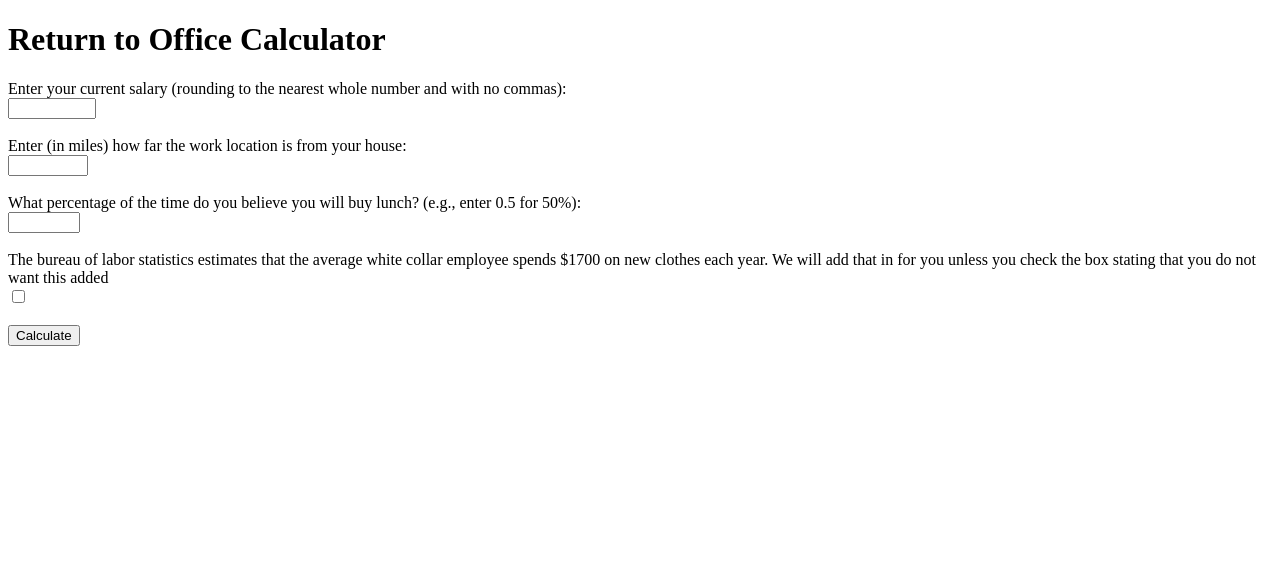
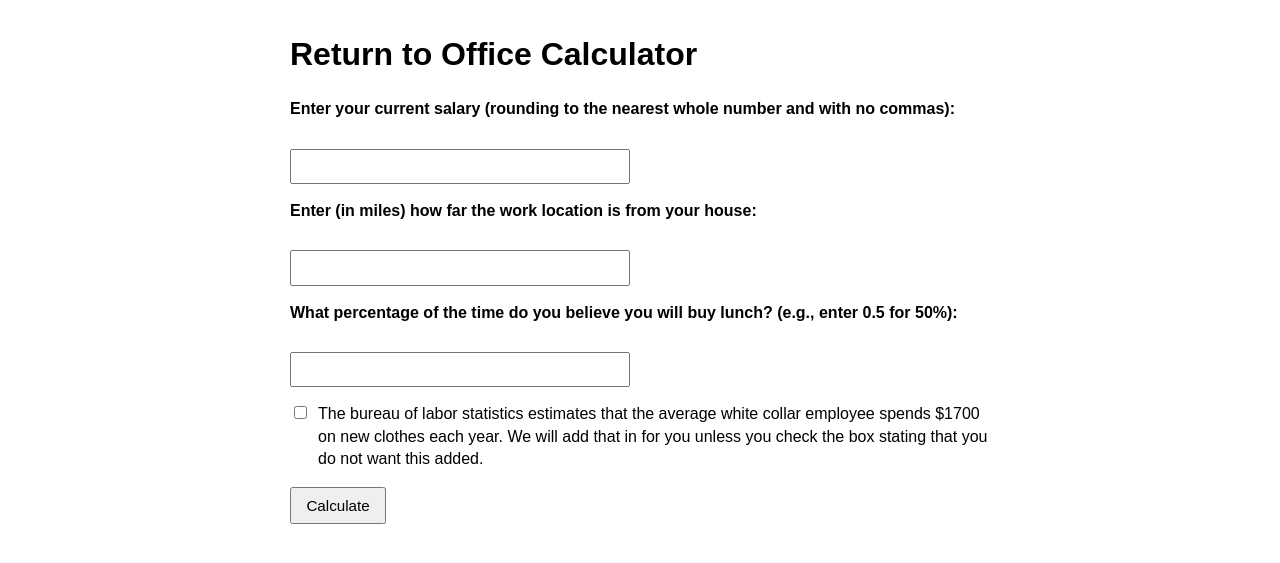
Before and after one commit to CSpha/RTO_Calculator, a Flask app: page / in a window 1280 px wide. Shown: the top 563 px of the page. Run offline with Flask 3, Linux system fonts and the light colour scheme.

Commit message:
updated style of question fields

```diff
--- a/templates/index.html
+++ b/templates/index.html
@@ -3,10 +3,64 @@
 <head>
     <meta charset="UTF-8">
     <title>Return to Office Calculator</title>
+    <style>
+        body {
+            font-family: Arial, sans-serif;
+            max-width: 700px;
+            margin: 2rem auto;
+            padding: 0 1rem;
+            line-height: 1.4;
+        }
+
+        form {
+            margin-top: 1rem;
+        }
+
+        .field {
+            margin-bottom: 1rem;
+        }
+
+        .field label {
+            display: block;
+            margin-bottom: 0.35rem;
+            font-weight: 600;
+        }
+
+        .field input[type="number"] {
+            width: 100%;
+            max-width: 320px;
+            padding: 0.45rem 0.5rem;
+            font-size: 0.95rem;
+        }
+
+        .error {
+            color: #b00020;
+            margin: 0.35rem 0 0;
+            font-size: 0.9rem;
+        }
+
+        .checkbox-row {
+            display: flex;
+            align-items: flex-start;
+            gap: 0.5rem;
+            margin: 1rem 0;
+        }
+
+        .checkbox-row label {
+            font-weight: 400;
+            margin: 0;
+        }
+
+        .submit-btn {
+            padding: 0.5rem 0.9rem;
+            font-size: 0.95rem;
+        }
+    </style>
 </head>
 <body>
     <h1>Return to Office Calculator</h1>
         <form action="/calculate" method="post">
+            <div class="field">
             <label for="base_salary">Enter your current salary (rounding to the nearest whole number and with no commas):</label><br>
             <input
                 type="number"
@@ -18,11 +72,13 @@
                 inputmode="numeric"
                 value="{{ form_data.base_salary if form_data else '' }}"
                 required
-            ><br><br>
+            >
             {% if errors and errors.base_salary %}
-                <p style="color: red;">{{ errors.base_salary }}</p>
+                <p class="error">{{ errors.base_salary }}</p>
             {% endif %}
+            </div>
 
+            <div class="field">
             <label for="commute">Enter (in miles) how far the work location is from your house:</label><br>
             <input
                 type="number"
@@ -34,11 +90,13 @@
                 inputmode="decimal"
                 value="{{ form_data.commute if form_data else '' }}"
                 required
-            ><br><br>
+            >
             {% if errors and errors.commute %}
-                <p style="color: red;">{{ errors.commute }}</p>
+                <p class="error">{{ errors.commute }}</p>
             {% endif %}
+            </div>
 
+            <div class="field">
             <label for="lunch_percent">What percentage of the time do you believe you will buy lunch? (e.g., enter 0.5 for 50%):</label><br>
             <input
                 type="number"
@@ -50,23 +108,26 @@
                 inputmode="decimal"
                 value="{{ form_data.lunch_percent if form_data else '' }}"
                 required
-            ><br><br>
+            >
             {% if errors and errors.lunch_percent %}
-                <p style="color: red;">{{ errors.lunch_percent }}</p>
+                <p class="error">{{ errors.lunch_percent }}</p>
             {% endif %}
+            </div>
 
-            <label for="new_clothes">The bureau of labor statistics estimates that the average white collar employee spends $1700
-            on new clothes each year. We will add that in for you unless you check the box stating that you do not want this
-            added</label><br>
+            <div class="checkbox-row">
                 <input
                     type="checkbox"
                     id="new_clothes"
                     name="new_clothes"
                     value="on"
                     {% if form_data and form_data.new_clothes %}checked{% endif %}
-            ><br><br>
+                >
+                <label for="new_clothes">The bureau of labor statistics estimates that the average white collar employee spends $1700
+                on new clothes each year. We will add that in for you unless you check the box stating that you do not want this
+                added.</label>
+            </div>
 
-            <input type="submit" value="Calculate">
+            <input class="submit-btn" type="submit" value="Calculate">
         </form>
 </body>
 </html>
```
Lines whose indentation alone changed are shown as unchanged.
